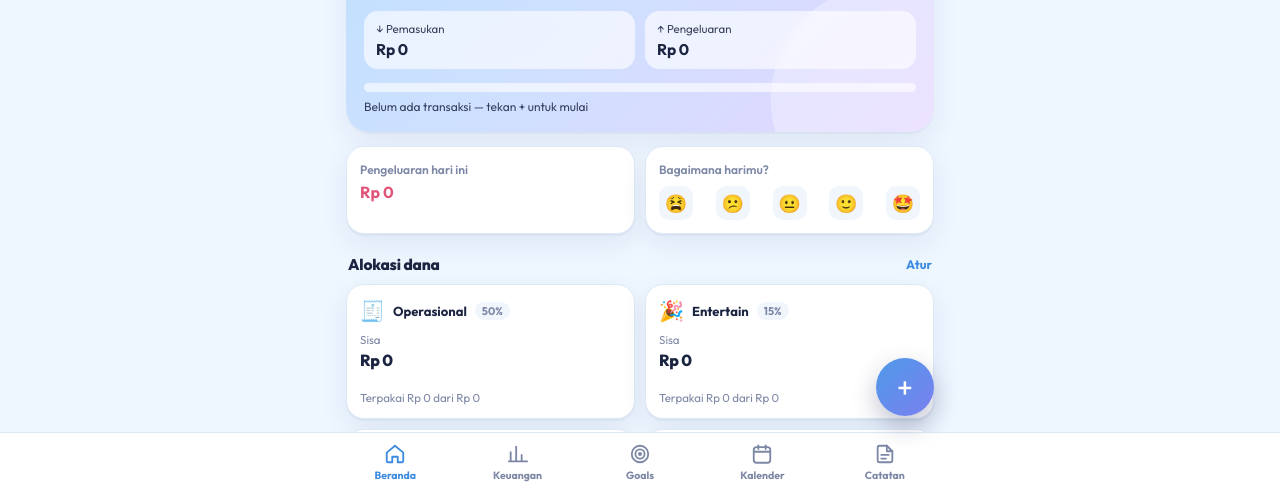
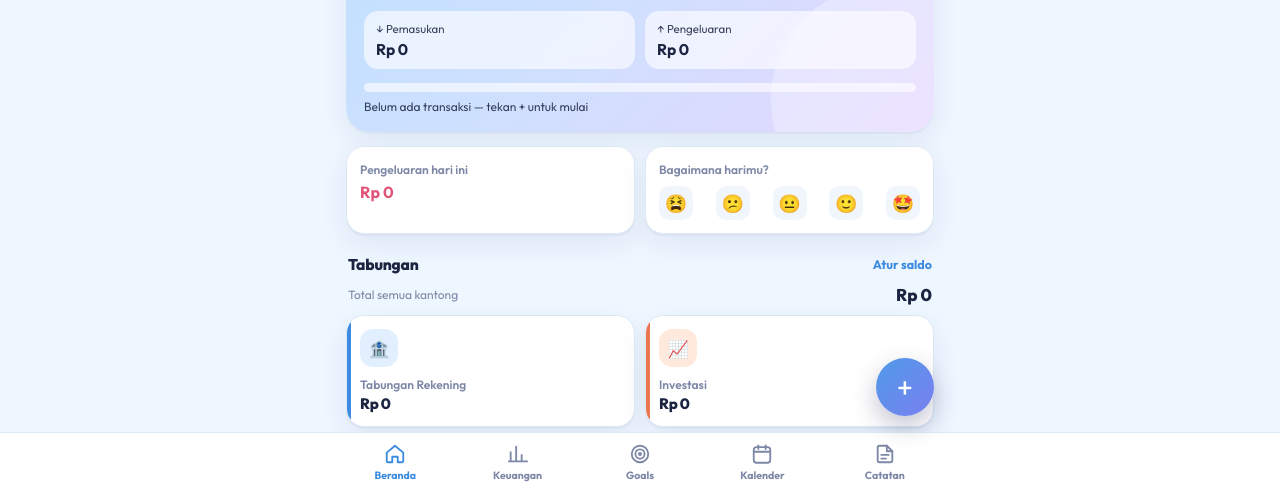
Before and after one commit to budiwahyu9a09-pixel/dompet-keluarga, a plain HTML site: page src/app.html in a window 1280 px wide. Shown: the part 306-798 px from the top of the page. Drawn offline with Linux system fonts and the light colour scheme.

Commit message:
Hapus fitur alokasi dana
Co-Authored-By: Claude Opus 5.5 <noreply@anthropic.com>
Claude-Session: https://claude.ai/code/session_01WLFaJK9KS4RUH6gR1SbxoH

```diff
--- a/src/app.html
+++ b/src/app.html
@@ -453,8 +453,8 @@ function applyTheme(){
 if(mq.addEventListener) mq.addEventListener('change',()=>{ applyTheme(); });
 function bookSwatch(b){ const sc=SCENES[b.scene]&&b.scene!=='pastel'? SCENES[b.scene] : null; const ac=ACCENTS[b.theme]||ACCENTS.biru; return sc? sc.hero : `linear-gradient(135deg,${ac.h[0]},${ac.h[2]})`; }
 const BOOK_EMOJI=['🏠','👤','💼','🏪','👶','🎓','🕌','✈️','💍','🐱','🎮','💰'];
-const FEATURES=[['alloc','💌','Alokasi dana','Bagi pemasukan ke Operasional, Entertain, Darurat, Tabungan'],['pockets','🏦','Tabungan & kantong','Rekening, investasi, darurat, masa depan'],['goals','🎯','Goals','Target impian dengan progres'],['cal','📅','Kalender','Lihat transaksi & catatan per tanggal'],['notes','📝','Catatan harian','Mood, aktivitas, rasa syukur']];
-const ALL_ON={alloc:true,pockets:true,goals:true,cal:true,notes:true};
+const FEATURES=[['pockets','🏦','Tabungan & kantong','Rekening, investasi, darurat, masa depan'],['goals','🎯','Goals','Target impian dengan progres'],['cal','📅','Kalender','Lihat transaksi & catatan per tanggal'],['notes','📝','Catatan harian','Mood, aktivitas, rasa syukur']];
+const ALL_ON={pockets:true,goals:true,cal:true,notes:true};
 const DEFAULT_ENVS=[
   {k:'operasional',n:'Operasional',e:'🧾',pct:50,cats:['Makan & Dapur','Transportasi','Tagihan & Utilitas','Cicilan & Utang','Pendidikan','Kesehatan','Kebutuhan Rumah','Laundry','Anak','Lainnya']},
   {k:'entertain',n:'Entertain',e:'🎉',pct:15,cats:['Hiburan & Jajan','Keluarga & Sosial','Sedekah & Zakat']},
@@ -531,7 +531,7 @@ function allBooks(){
 }
 const keyOf = b => (b.private?'p:':'s:')+b.id;
 function curBook(){ const k=parseKey(S.bookKey); return allBooks().find(b=>b.id===k.id&&b.private===k.private) || {id:k.id,private:k.private,name:k.id==='main'?'Rumah Tangga':'…',emoji:k.id==='main'?'🏠':'📁',theme:'biru',features:ALL_ON}; }
-const feat = f => { const fs=curBook().features||ALL_ON; return fs[f]!==false; };
+const feat = f => { if(f==='alloc') return false; /* fitur alokasi dana dihapus (27 Nov) */ const fs=curBook().features||ALL_ON; return fs[f]!==false; };
 const canWrite = () => parseKey(S.bookKey).private || !S.readonly;
 function baseRef(key){ const k=parseKey(key); if(!k.private && k.id==='main') return null; return k.private? db.doc('data/users/'+me+'/'+k.id) : db.doc('books/'+k.id); }
 function colRef(name,key=S.bookKey){ const b=baseRef(key); return b? b.collection(name) : db.collection(name); }
@@ -1304,7 +1304,7 @@ function appearance(){
 function booksSheet(){
   const list=allBooks(); const cur=S.bookKey;
   open(`<h3>Pos keuangan</h3><p class="sub">Setiap pos punya transaksi, tabungan, goals, kalender, dan catatan sendiri.</p>
-  <div class="booklist">${list.map(b=>{ const k=keyOf(b); const nf=Object.values(b.features||ALL_ON).filter(x=>x!==false).length;
+  <div class="booklist">${list.map(b=>{ const k=keyOf(b); const nf=FEATURES.filter(([k])=>(b.features||ALL_ON)[k]!==false).length;
     return `<div class="bookrow ${k===cur?'on':''}" data-act="bookGo" data-k="${esc(k)}" role="button"><div class="be" style="background:${bookSwatch(b)}">${esc(b.emoji||'📁')}</div>
     <div class="bm"><b>${esc(b.name)}</b><small>${b.private?'🔒 Pribadi':'👥 Bersama'} · ${SCENES[b.scene]?SCENES[b.scene].e+' '+SCENES[b.scene].n:'🫧 Pastel'} · ${nf+2} fitur</small></div>
     <button class="ed" data-act="bookEdit" data-k="${esc(k)}" aria-label="Atur ${esc(b.name)}">✏️</button></div>`; }).join('')}</div>
```
